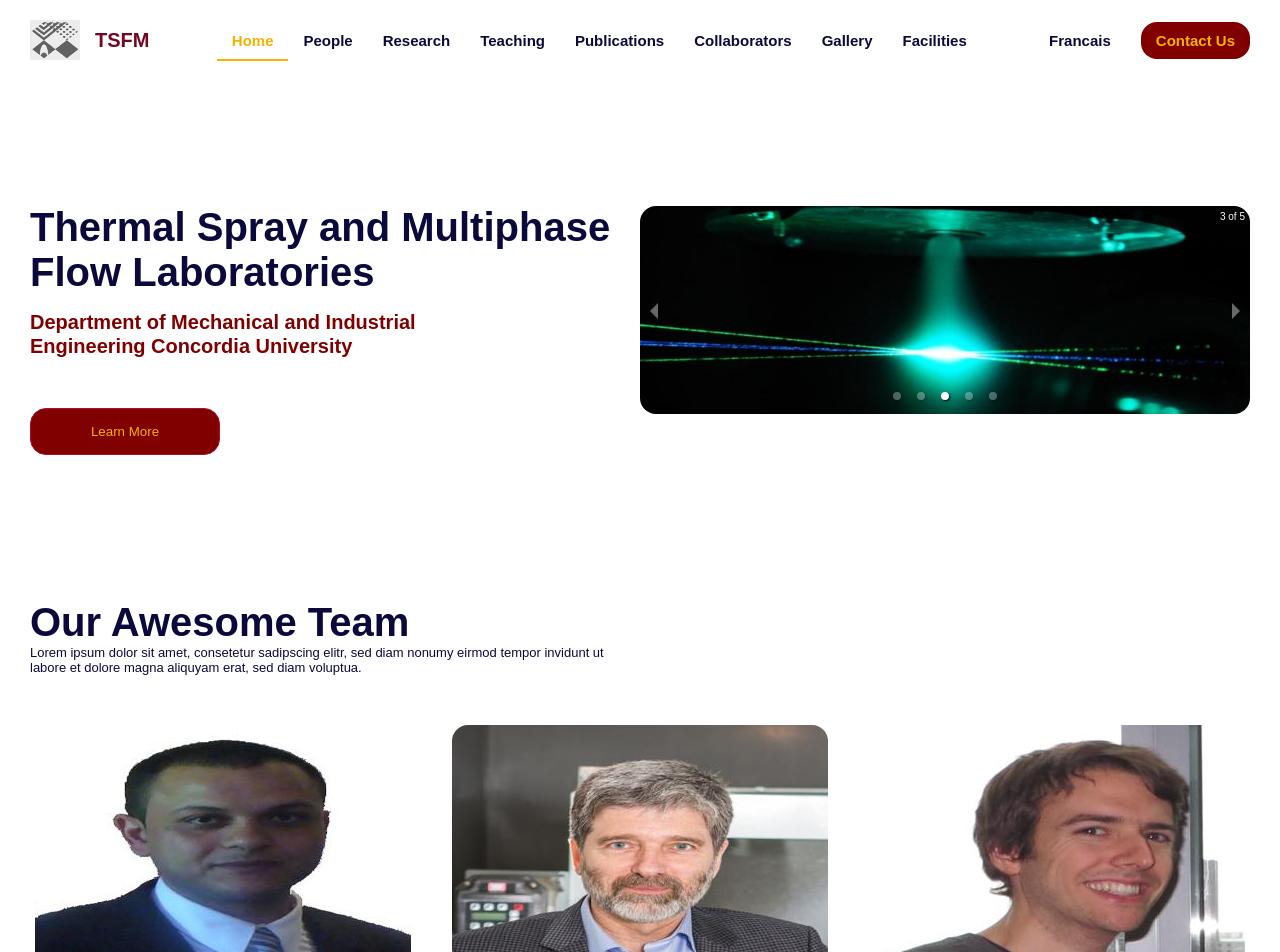
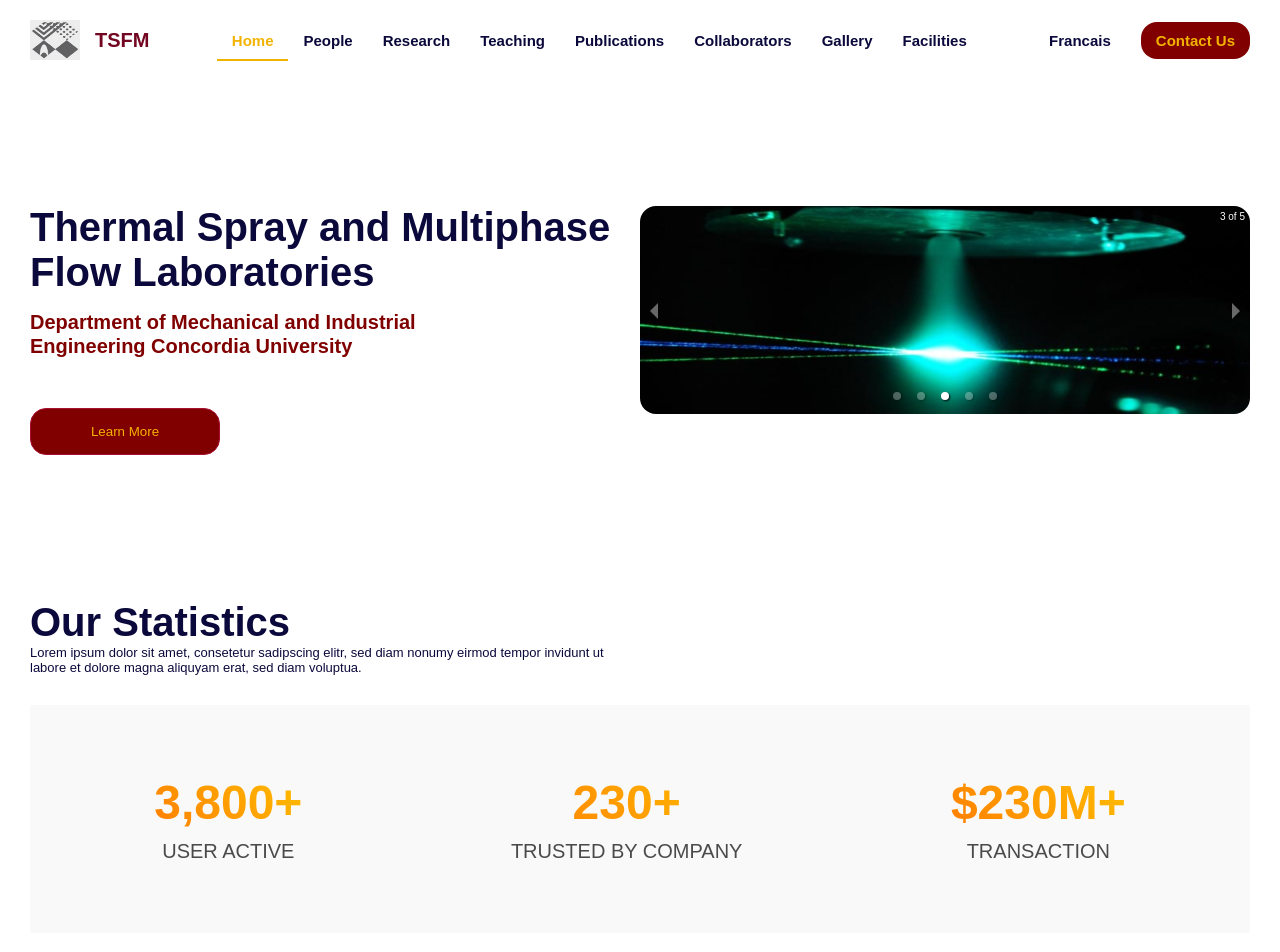
Before and after one commit to Yibhir0/tmsf-v2-concordia, a React (Create React App) app: page / in a window 1280 px wide. Shown: the top 952 px of the page. Built offline with nearby package versions, Linux system fonts and the light colour scheme; a web font is replaced by a local one.

Commit message:
added stats

```diff
--- a/package.json
+++ b/package.json
@@ -9,6 +9,7 @@
     "@testing-library/user-event": "^12.8.3",
     "gh-pages": "^6.1.1",
     "react": "^17.0.2",
+    "react-countup": "^6.5.3",
     "react-dom": "^17.0.2",
     "react-helmet": "^6.1.0",
     "react-icons": "^5.2.1",
--- /dev/null
+++ b/src/components/Sections/Stats.jsx
@@ -0,0 +1,149 @@
+import React, { useEffect, useRef, useState } from 'react';
+import CountUp from 'react-countup';
+import styled from 'styled-components';
+
+const stats = [
+  { id: 1, value: 3800, title: 'USER ACTIVE' },
+  { id: 2, value: 230, title: 'TRUSTED BY COMPANY' },
+  { id: 3, value: 230, title: 'TRANSACTION', prefix: '$', suffix: 'M' },
+];
+
+const Stats = () => {
+  const [inView, setInView] = useState(false);
+  const statsRef = useRef();
+
+  useEffect(() => {
+    const observer = new IntersectionObserver(
+      (entries) => {
+        if (entries[0].isIntersecting) {
+          setInView(true);
+        } else {
+          setInView(false);
+        }
+      },
+      { threshold: 0.5 }
+    );
+
+    if (statsRef.current) {
+      observer.observe(statsRef.current);
+    }
+
+    return () => {
+      if (statsRef.current) {
+        observer.unobserve(statsRef.current);
+      }
+    };
+  }, []);
+  return (
+    <Wrapper ref={statsRef}>
+    <div className="whiteBg">
+      <div className="container">
+        <HeaderInfo>
+            <h1 className="font40 extraBold">Our Statistics</h1>
+            <p className="font13">
+              Lorem ipsum dolor sit amet, consetetur sadipscing elitr, sed diam nonumy eirmod tempor invidunt ut
+              <br />
+              labore et dolore magna aliquyam erat, sed diam voluptua.
+            </p>
+          </HeaderInfo>
+          <StatsWrapper>
+      <StatsSection>
+      {stats.map((stat) => (
+          <StatCard key={stat.id}>
+            {inView ? (
+              <h4>
+                <CountUp
+                  end={stat.value}
+                  duration={2.5}
+                  prefix={stat.prefix || ''}
+                  suffix={stat.suffix ? stat.suffix + '+' : '+'}
+                />
+              </h4>
+            ) : (
+              <h4>0</h4>
+            )}
+            <p>{stat.title}</p>
+          </StatCard>
+        ))}
+      </StatsSection>
+    </StatsWrapper>
+    </div>
+      </div>
+
+    </Wrapper>
+
+  );
+};
+
+export default Stats;
+
+const Wrapper = styled.section`
+  width: 100%;
+  padding-bottom: 50px;
+  @media (max-width: 960px) {
+
+    flex-direction: column;
+  }
+`;
+
+const StatsWrapper = styled.section`
+  padding: 60px 20px;
+  background: #f9f9f9;
+  text-align: center;
+`;
+
+const HeaderInfo = styled.div`
+  margin-bottom: 30px;
+  @media (max-width: 860px) {
+    text-align: center;
+  }
+`;
+
+const StatsSection = styled.div`
+  display: flex;
+  justify-content: space-around;
+  align-items: center;
+  flex-wrap: wrap;
+
+  @media (max-width: 768px) {
+    flex-direction: column;
+  }
+`;
+
+const StatCard = styled.div`
+  margin: 10px 20px;
+  text-align: center;
+
+  h4 {
+    font-size: 48px;
+    font-weight: 700;
+    color: #000;
+    background: -webkit-linear-gradient(45deg, #ff7e00, #ffbf00);
+    -webkit-background-clip: text;
+    -webkit-text-fill-color: transparent;
+    margin: 0;
+
+    @media (max-width: 768px) {
+      font-size: 36px;
+    }
+
+    @media (max-width: 480px) {
+      font-size: 28px;
+    }
+  }
+
+  p {
+    font-size: 20px;
+    font-weight: 500;
+    color: rgba(0, 0, 0, 0.7);
+    margin: 10px 0 0;
+
+    @media (max-width: 768px) {
+      font-size: 16px;
+    }
+
+    @media (max-width: 480px) {
+      font-size: 14px;
+    }
+  }
+`;
--- a/src/screens/Landing.jsx
+++ b/src/screens/Landing.jsx
@@ -10,12 +10,14 @@ import Contact from "../components/Sections/Contact";
 import Footer from "../components/Sections/Footer";
 import Teaching from "../components/Sections/Teaching";
 import Gallery from "../components/Sections/Gallery";
+import Stats from "../components/Sections/Stats"
 
 export default function Landing() {
   return (
     <>
       <TopNavbar />
       <Header />
+      <Stats />
       <People />
       <Reasearch />
       <Teaching />
```
Also changed, not shown: src/constants/stats.js (added, +17 -0 lines), 1 other file (tests, documents, lock files or other folders).
